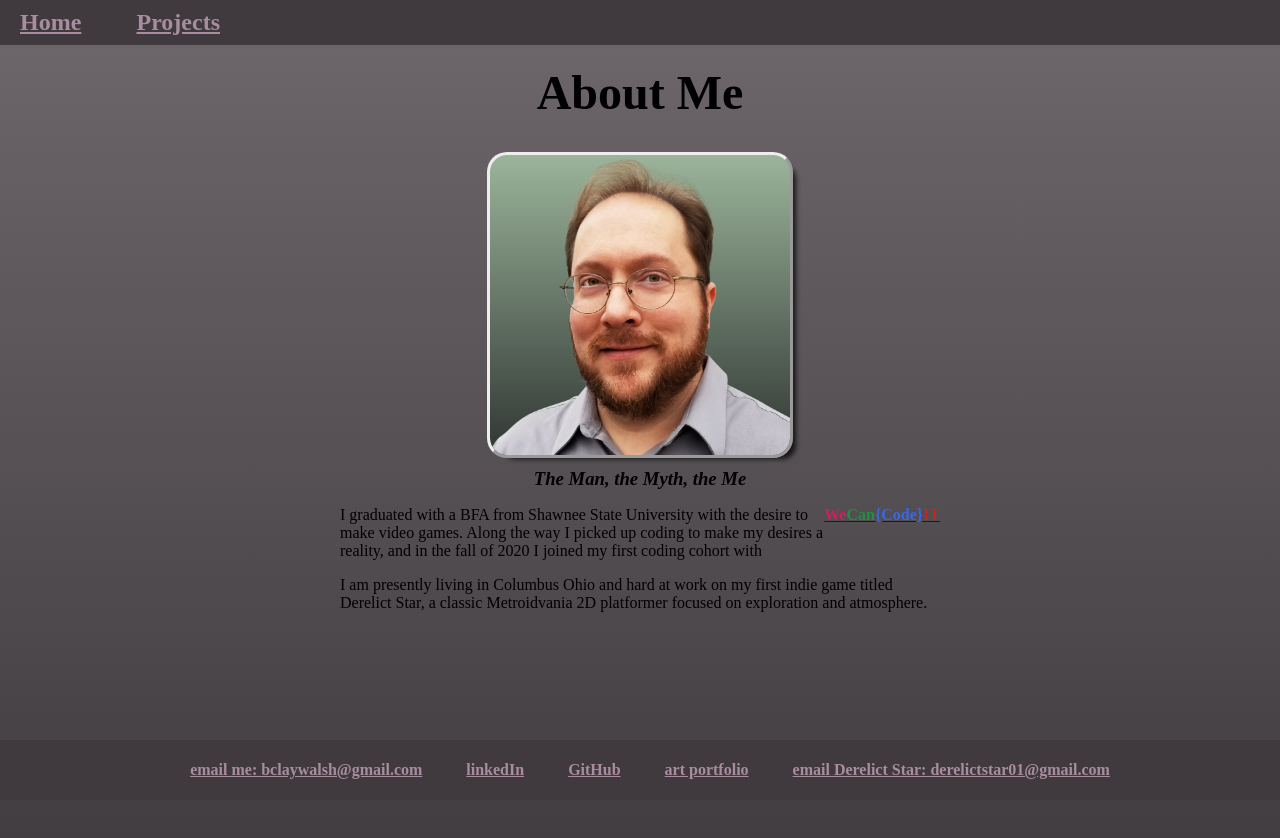
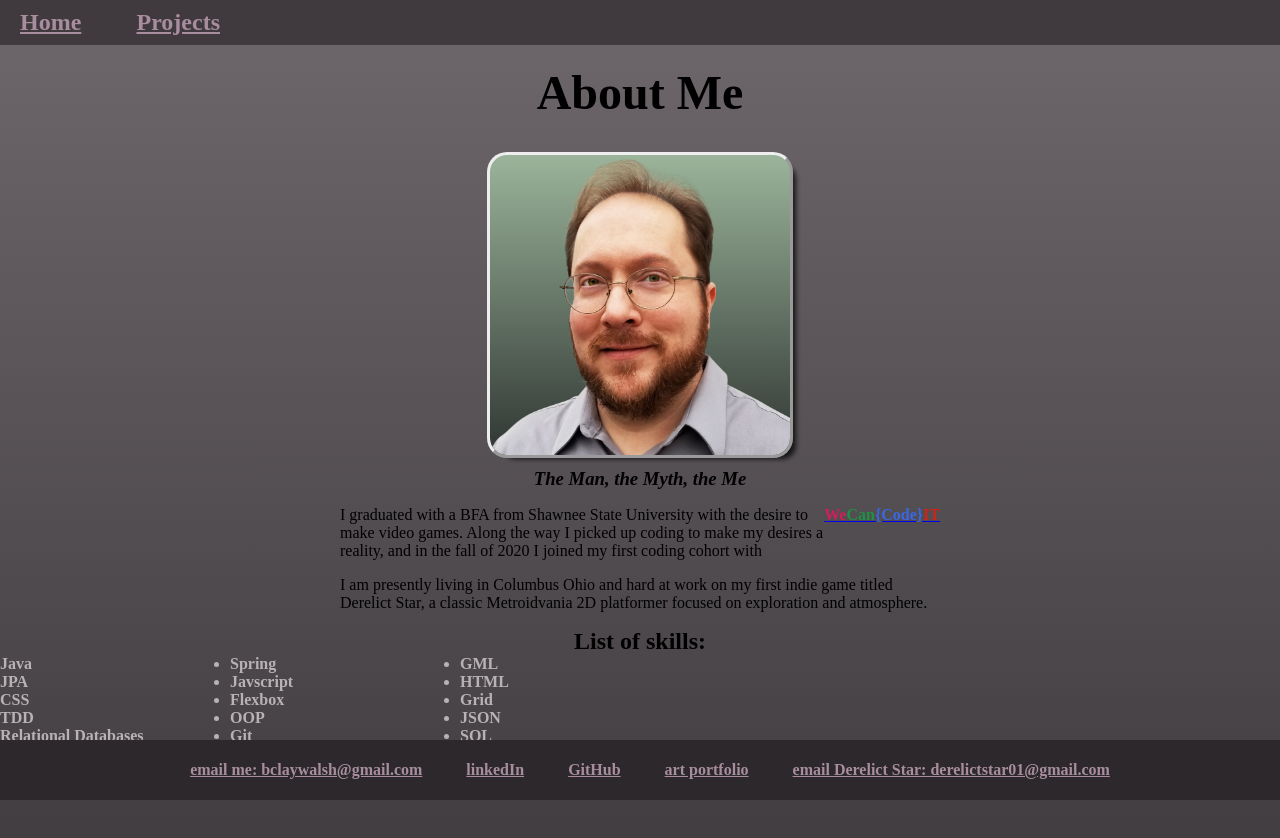
Before and after one commit to bclaywalsh/bclaywalsh.github.io, a plain HTML site: page aboutme.html in a window 1280 px wide. Drawn offline with Linux system fonts and the light colour scheme.

Commit message:
Changed the font color to light gray in dark areas and updated the skills list

```diff
--- a/aboutme.html
+++ b/aboutme.html
@@ -30,10 +30,10 @@
           to make video games. Along the way I picked up coding to make my
           desires a reality, and in the fall of 2020 I joined my first coding
           cohort with
-          <a href="#"><span class="we">We</a>
-            <a href="#"><span class="can">Can</a>
-              <a href="#"><span class="code">{Code}</a>
-                <a href="#"><span class="it">IT</a>
+          <a href="https://wecancodeit.org/"><span class="we">We</a>
+            <a href="https://wecancodeit.org/"><span class="can">Can</a>
+              <a href="https://wecancodeit.org/"><span class="code">{Code}</a>
+                <a href="https://wecancodeit.org/"><span class="it">IT</a>
           <!-- <span class="we">We</span><span class="can">Can</span -->
           <!-- ><span class="code">{CODE}</span><span class="it">IT</span>. -->
         </article>
@@ -42,6 +42,27 @@
           indie game titled Derelict Star, a classic Metroidvania 2D platformer
           focused on exploration and atmosphere.
         </article>
+        <h2 class = "subheader">List of skills:</h2>
+        <ul class="listofskills">
+          <li>Java</li>
+          <li>Spring</li>
+          <li>GML</li>
+          <li>JPA</li>
+          <li>Javscript</li>
+          <li>HTML</li>
+          <li>CSS</li>
+          <li>Flexbox</li>
+          <li>Grid</li>
+          <li>TDD</li>
+          <li>OOP</li>
+          <li>JSON</li>
+          <li>Relational Databases</li>
+          <li>Git</li>
+          <li>SQL</li>
+          <li>Photoshop</li>
+          <li>Jummbox</li>
+          <li>Traditional Arts</li>
+        </ul>
       </main>
       <footer>
         <div class="footbar">
--- a/css/layout.css
+++ b/css/layout.css
@@ -78,6 +78,7 @@
   border-style: outset;
   border-radius: 10px;
   width: 400px;
+  max-width: 70%;
   margin-bottom: 15%;
 }
 
@@ -90,6 +91,7 @@
   border-style: outset;
   border-radius: 20px;
   width: 300px;
+  max-width: 70%;
 }
 
 .glorious {
@@ -101,6 +103,7 @@
   border-style: outset;
   border-radius: 20px;
   width: 300px;
+  max-width: 70%;
 }
 
 .article {
@@ -108,6 +111,20 @@
   display: flex;
   justify-content: center;
   max-width: 600px;
+}
+
+.subheader {
+  display: flex;
+  flex-direction: column;
+  justify-content: center;
+  align-items: center;
+}
+
+.listofskills {
+  margin: auto;
+  display: grid;
+  grid-template-columns: 200px 200px 200px;
+  grid-column-gap: 30px;
 }
 
 .projectlist {
--- a/css/style.css
+++ b/css/style.css
@@ -45,13 +45,18 @@
   box-shadow: 9px 7px 5px -6px rgba(0, 0, 0, 0.75);
 }
 
+.listofskills {
+  color: rgb(184, 178, 181);
+  font-weight: bold;
+}
+
 .projectlist a {
-  color: black;
+  color: rgb(184, 178, 181);
   font-weight: bold;
 }
 
 .footbar {
-  background-color: rgb(64, 58, 62);
+  background-color: rgb(44, 40, 43);
 }
 .footlinks a {
   color: rgb(167, 141, 157);
```
